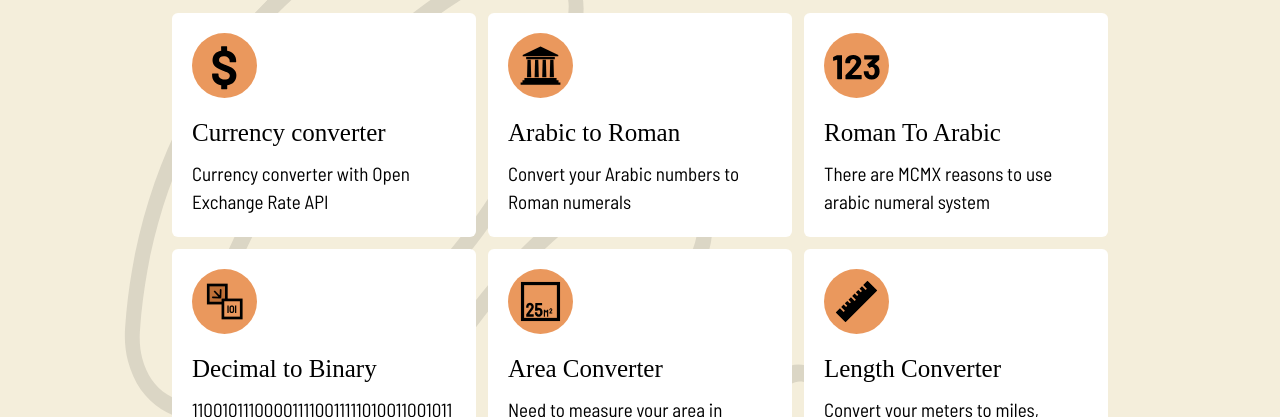
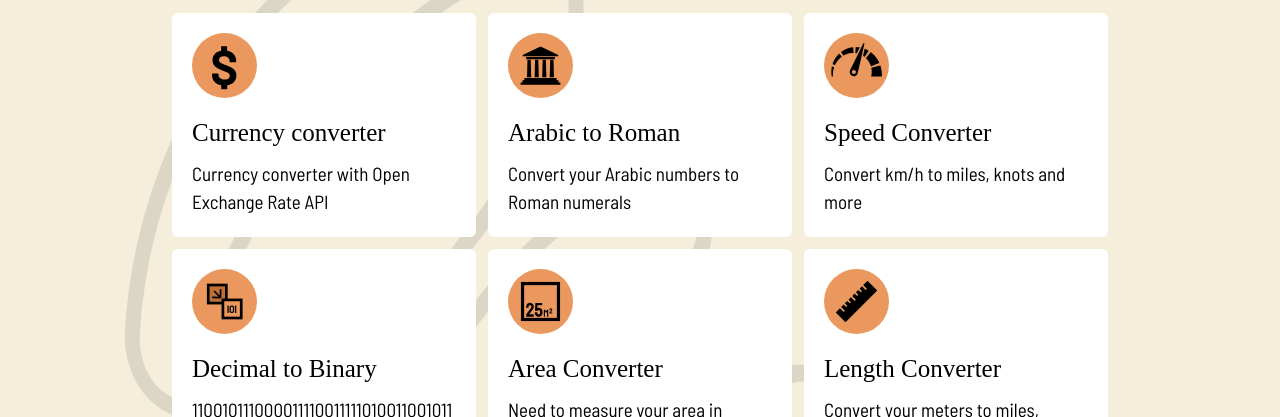
Before and after one commit to bbulakh/unit-converter-tools, an Astro site: page / in a window 1280 px wide. Shown: the part 746-1163 px from the top of the page. Built offline with nearby package versions, Linux system fonts and the light colour scheme; Astro itself is replaced by a stand-in of ours; a web font is replaced by a local one.

Commit message:
add speedometer icon

```diff
--- a/src/pages/index.astro
+++ b/src/pages/index.astro
@@ -45,12 +45,12 @@ import ToolCard from "../components/ToolCard.astro";
         </ToolCard>
 
         <ToolCard
-          href="#"
-          heading="Roman To Arabic"
-          description="There are MCMX reasons to use arabic numeral system"
+          href="/speed-converter"
+          heading="Speed Converter"
+          description="Convert km/h to miles, knots and more"
         >
           <Fragment>
-            <img src="/images/arabic-icon.svg" alt="Arabic Icon" />
+            <img src="/images/speedometer-icon.svg" alt="Speedometer Icon" />
           </Fragment>
         </ToolCard>
 
@@ -65,7 +65,7 @@ import ToolCard from "../components/ToolCard.astro";
         </ToolCard>
 
         <ToolCard
-          href="area-converter"
+          href="/area-converter"
           heading="Area Converter"
           description="Need to measure your area in acres? This tool is for you!"
         >
```
Also changed, not shown: public/images/speedometer-icon.svg (added).
